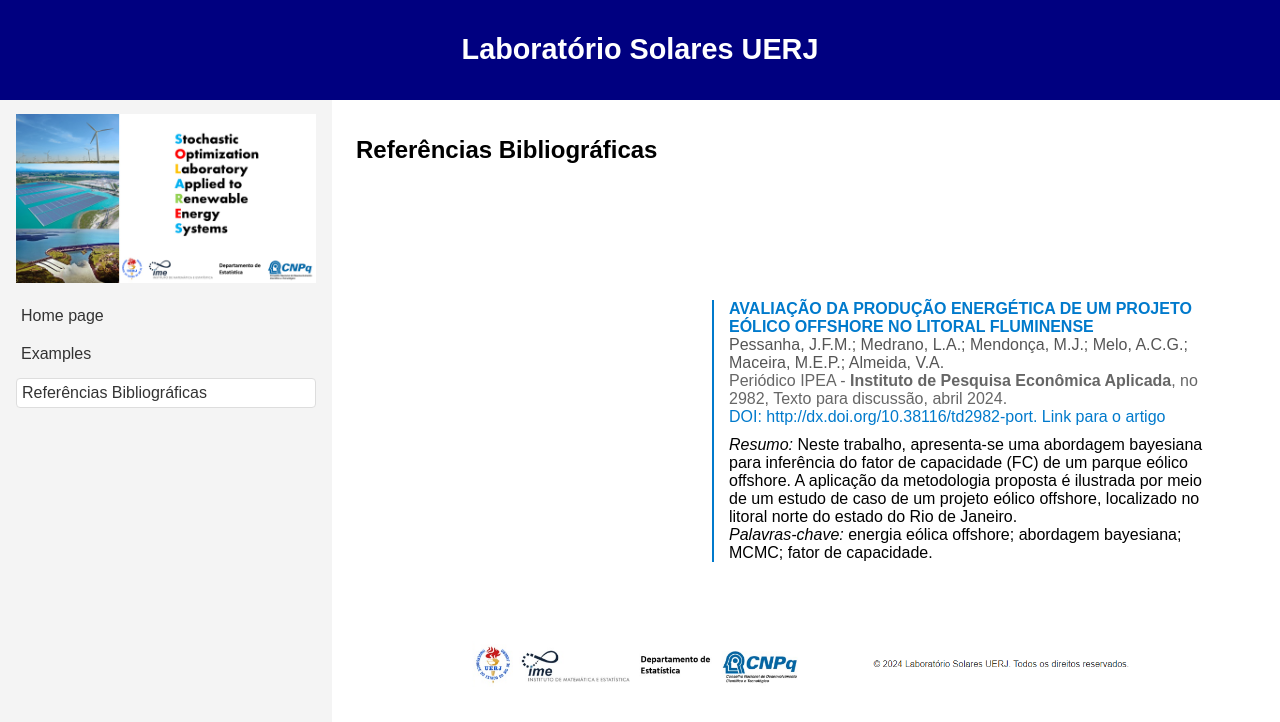
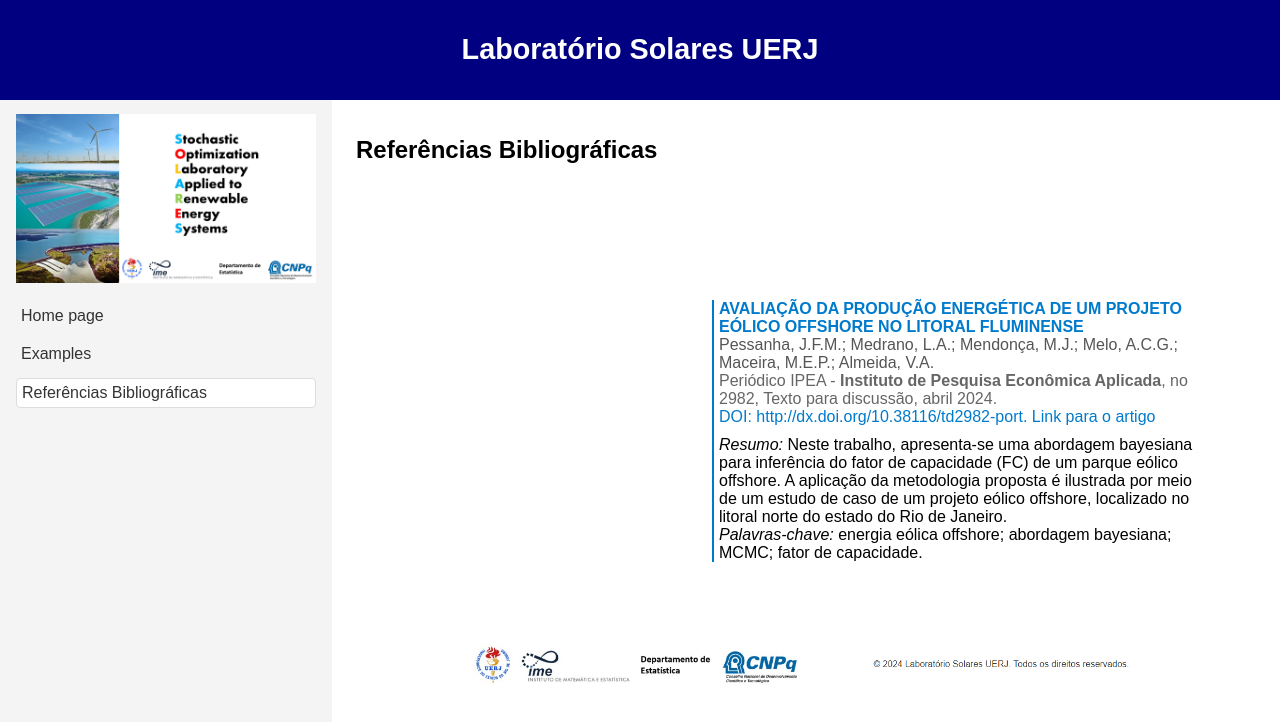
Before and after one commit to LabSolares-UERJ/main, a Jekyll site: the page built from documentation/references.html, in a window 1280 px wide. Shown: the top 722 px of the page. Built offline with Jekyll 4.4.1, drawn with Linux system fonts in a browser that asks for light colours.

Commit message:
Update main.css

```diff
--- a/assets/main.css
+++ b/assets/main.css
@@ -127,7 +127,7 @@ footer {
 /* Estilos adicionados para referências bibliográficas */
 .reference {
     margin-bottom: 20px;
-    padding-left: 15px;
+    padding-left: 5px; /* 15px */
     border-left: 2px solid #007acc; /* 4px */
 }
 
@@ -137,7 +137,6 @@ footer {
 }
 
 .reference-author {
-    /* font-style: italic; */
     color: #555;
 }
 
```
